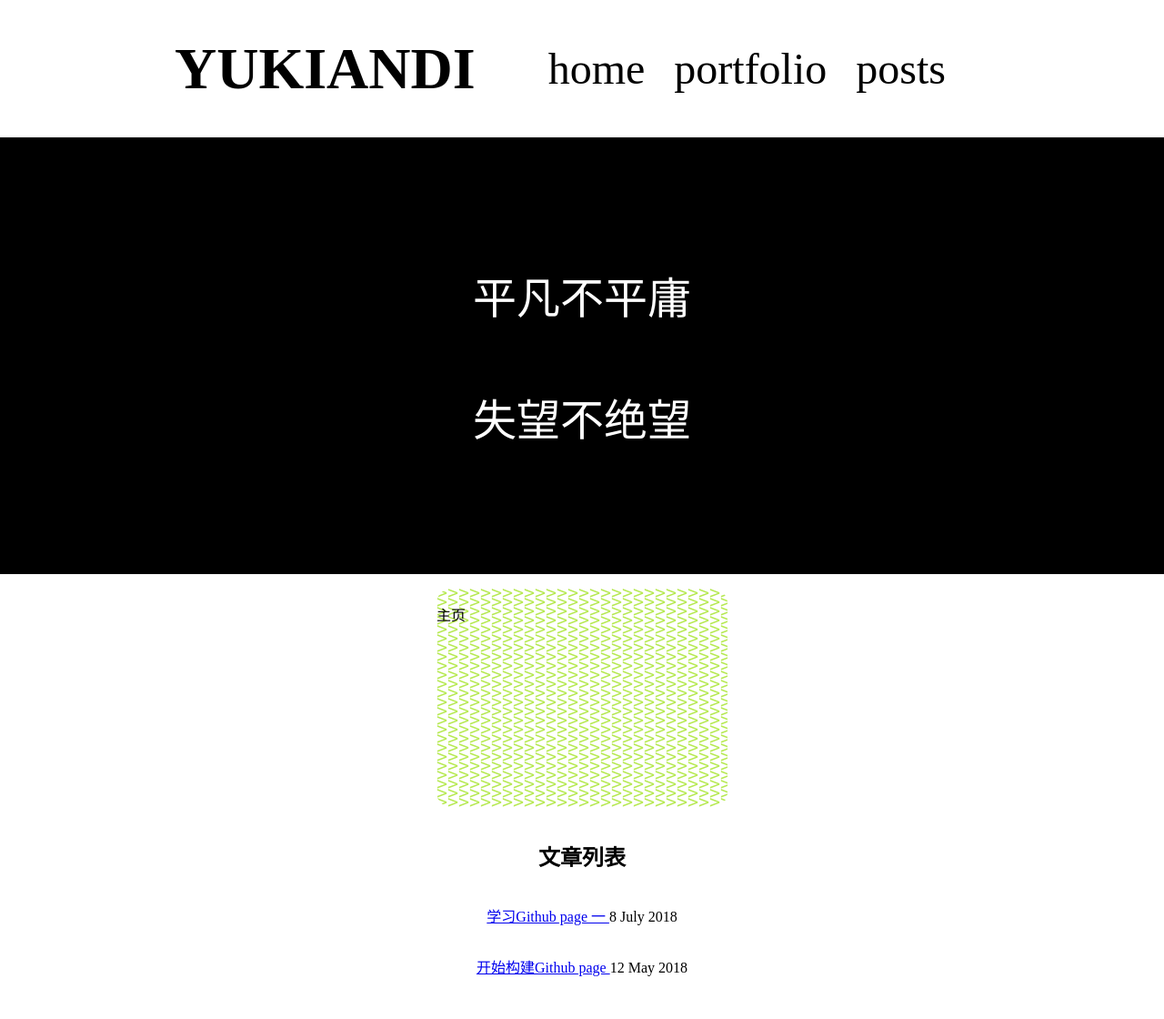
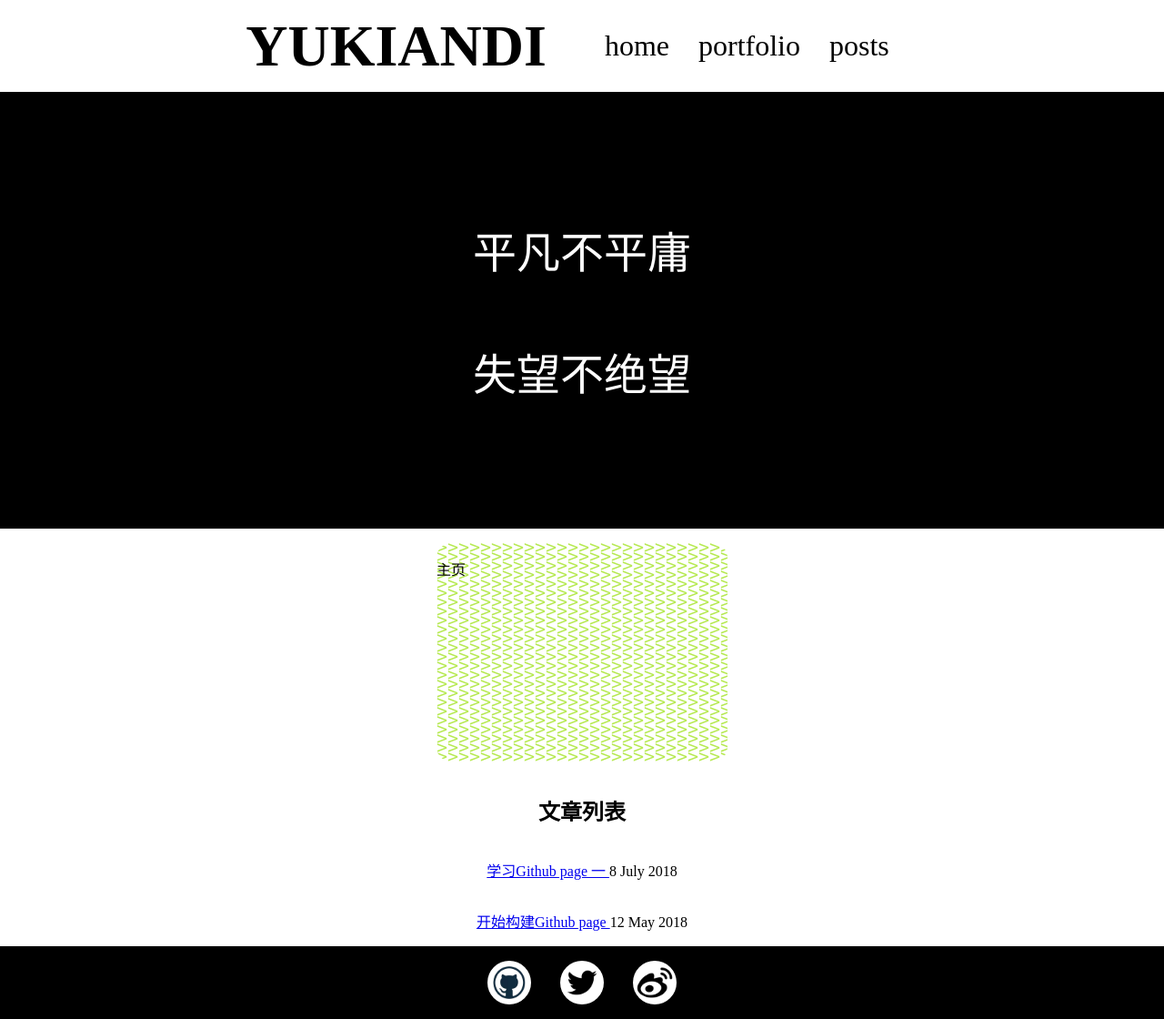
Before and after one commit to yukiandi/yukiandi.github.io, a Jekyll site: the page built from index.html, in a window 1280 px wide. Shown: the whole page at 91% size. Built offline with Jekyll 4.4.1, drawn with Linux system fonts in a browser that asks for light colours; before the commit the page ends 1090 px from its top, so only the background shows below that.

Commit message:
add simple footer

```diff
--- a/_includes/footer.html
+++ b/_includes/footer.html
@@ -1,5 +1,7 @@
 <footer>
-  <div class="footer" id="footer">
-    <!-- {{site.time}} -->
+  <div class="footer" id="footer-pages">
+    <a href="https://github.com/yukiandi" class="ul-page page-github"><img src="/assets/images/github.png" alt="mytwitter" /></a>
+    <a href="https://twitter.com/yukiwkp" class="ul-page page-twitter"><img src="/assets/images/twitter.png" alt="mytwitter" /></a>
+    <a href="https://www.weibo.com/u/5030544505" class="ul-page page-weibo"><img src="/assets/images/weibo.png" alt="mytwitter" /></a>
   </div>
 </footer>
--- a/_includes/portfolio.html
+++ b/_includes/portfolio.html
@@ -1,6 +1,6 @@
 <div id="portfolios">
   {%- for portfolio in site.portfolio_collection -%}
-  <div class="portfolio" style="background:{{ portfolio.background }};">
+  <div class="portfolio" style="background: {{ portfolio.background }};">
     <p>{{ portfolio.title }}</p>
   </div>
   {%- endfor -%}
--- /dev/null
+++ b/_includes/postlist.html
@@ -0,0 +1,11 @@
+<h2>文章列表</h2>
+{% for post in site.posts limit:10 %}
+<p class="post">
+  <a href="{{ post.url | absolute_url }}">
+    {{ post.title }}
+  </a>
+  <time>
+    {{ post.date | date: "%-d %B %Y" }}
+  </time>
+</p>
+{% endfor %}
--- a/_layouts/default.html
+++ b/_layouts/default.html
@@ -14,16 +14,6 @@
 
     {{content}}
 
-    <!-- {% if site.google_analytics %}
-      <script>
-        (function(i,s,o,g,r,a,m){i['GoogleAnalyticsObject']=r;i[r]=i[r]||function(){
-        (i[r].q=i[r].q||[]).push(arguments)},i[r].l=1*new Date();a=s.createElement(o),
-        m=s.getElementsByTagName(o)[0];a.async=1;a.src=g;m.parentNode.insertBefore(a,m)
-        })(window,document,'script','//www.google-analytics.com/analytics.js','ga');
-        ga('create', '{{ site.google_analytics }}', 'auto');
-        ga('send', 'pageview');
-      </script>
-    {% endif %} -->
-    {%- include footer.html -%}
+
   </body>
 </html>
--- a/_sass/_footer.scss
+++ b/_sass/_footer.scss
@@ -1,3 +1,25 @@
-#footer {
-  font-size: 1em;
+
+footer {
+  box-sizing: border-box;
+  width: 100%;
+  padding: 1em;
+  background: black;
 }
+
+#footer-pages {
+  display: flex;
+  justify-content: center;
+
+}
+
+.ul-page {
+  background: white;
+  margin: 0 1em;
+  border-radius: 50%;
+  width: 3em;
+  height: 3em;
+  img {
+    width: 3em;
+    height: 3em;
+  }
+}
--- a/_sass/_header.scss
+++ b/_sass/_header.scss
@@ -22,7 +22,7 @@ h1 {
   display: flex;
   flex-wrap: wrap;
   justify-content: center;
-  font-size: 3em;
+  font-size: 2em;
   padding: 1em;
   span {
     margin: 0 16px;
--- a/index.html
+++ b/index.html
@@ -1,17 +1,10 @@
 ---
 layout: default
 ---
+
+
 {%- include header.html -%}
 {%- include home.html -%}
 {%- include portfolio.html -%}
-<h2>文章列表</h2>
-{% for post in site.posts limit:10 %}
-<p class="post">
-	<a  href="{{ post.url | absolute_url }}">
-		{{ post.title }}
-	</a>
-	<time>
-		{{ post.date | date: "%-d %B %Y" }}
-	</time>
-</p>
-{% endfor %}
+{%- include postlist.html -%}
+{%- include footer.html -%}
```
Also changed, not shown: assets/images/github.png (added), assets/images/twitter.png (added), assets/images/weibo.png (added).
